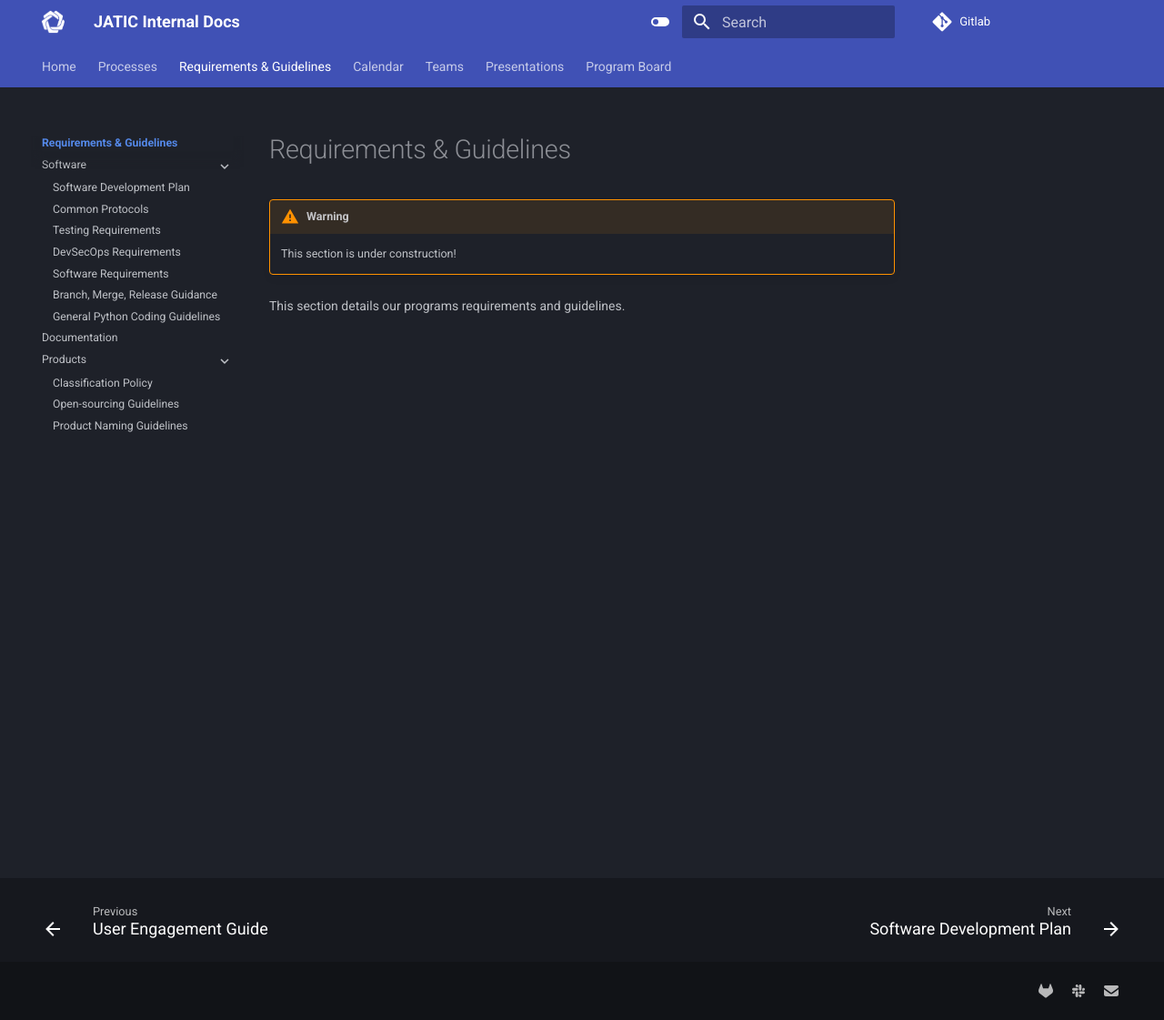
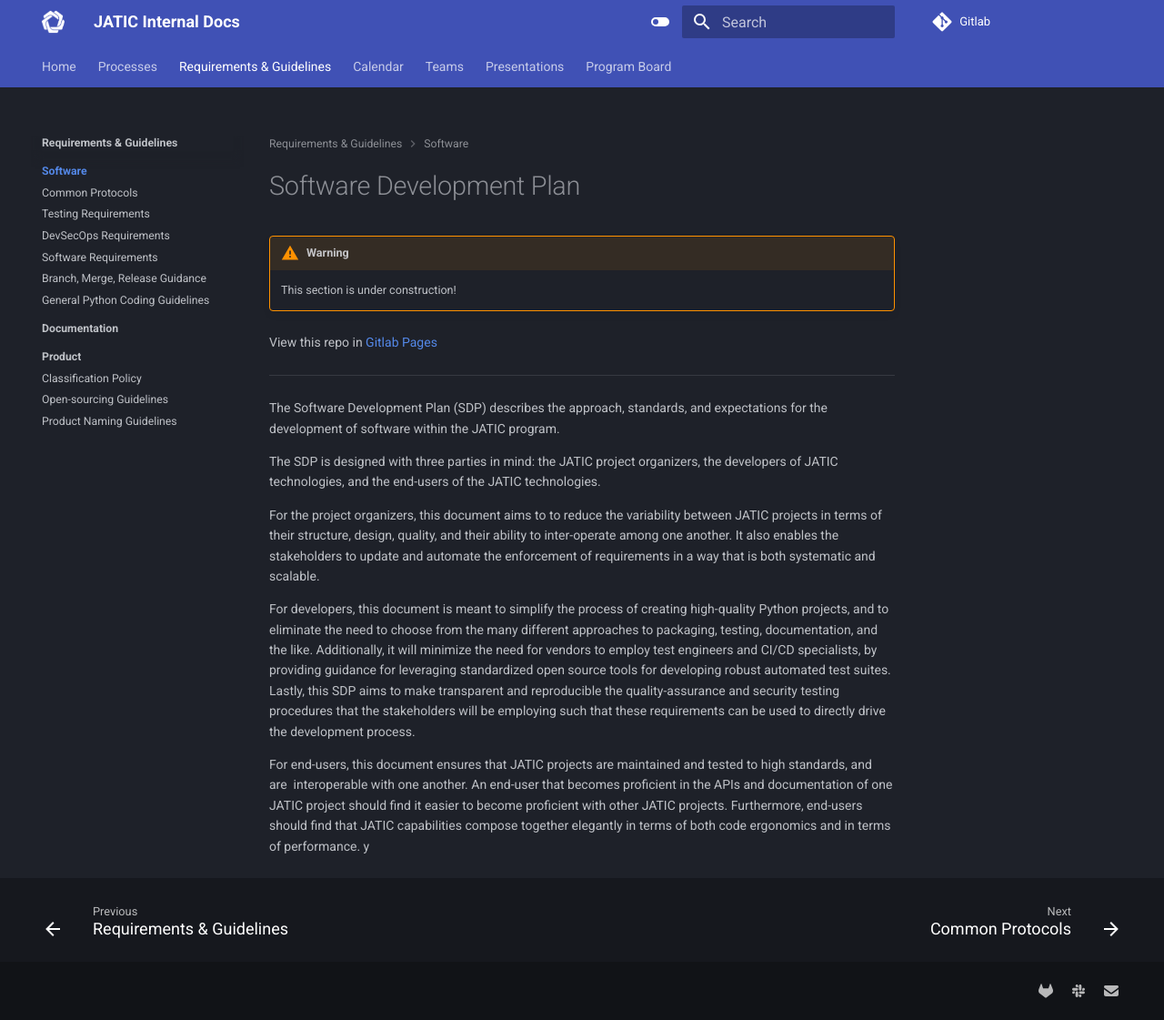
Before and after one commit to zheng0xd/JATIC-internal-docs, an MkDocs documentation site: the page built from docs/sdp/index.md, in a window 1280 px wide and 1121 px high. Shown: the whole window at 91% size. Built offline with MkDocs 1.6.1 and Material for MkDocs 9.7.7, drawn with Linux system fonts in a browser that asks for light colours.

Commit message:
shifting stuff around

```diff
--- a/docs/sdp/index.md
+++ b/docs/sdp/index.md
@@ -1,7 +1,20 @@
-# Requirements & Guidelines
+# Software Development Plan
 
 !!! warning
 
     This section is under construction!
 
-This section details our programs requirements and guidelines.
+View this repo in [Gitlab Pages](https://jatic.pages.jatic.net/docs/sdp)
+
+---
+
+The Software Development Plan (SDP) describes the approach, standards, and expectations for the development of software within the JATIC program.
+
+The SDP is designed with three parties in mind: the JATIC project organizers, the developers of JATIC technologies, and the end-users of the JATIC technologies.
+
+For the project organizers, this document aims to to reduce the variability between JATIC projects in terms of their structure, design, quality, and their ability to inter-operate among one another. It also enables the stakeholders to update and automate the enforcement of requirements in a way that is both systematic and scalable.
+
+For developers, this document is meant to simplify the process of creating high-quality Python projects, and to eliminate the need to choose from the many different approaches to packaging, testing, documentation, and the like. Additionally, it will minimize the need for vendors to employ test engineers and CI/CD specialists, by providing guidance for leveraging standardized open source tools for developing robust automated test suites. Lastly, this SDP aims to make transparent and reproducible the quality-assurance and security testing procedures that the stakeholders will be employing such that these requirements can be used to directly drive the development process.
+
+For end-users, this document ensures that JATIC projects are maintained and tested to high standards, and are  interoperable with one another. An end-user that becomes proficient in the APIs and documentation of one JATIC project should find it easier to become proficient with other JATIC projects. Furthermore, end-users should find that JATIC capabilities compose together elegantly in terms of both code ergonomics and in terms of performance.
+y
--- a/mkdocs.yml
+++ b/mkdocs.yml
@@ -13,6 +13,7 @@ theme:
     - navigation.instant
     - navigation.top
     - navigation.expand
+    - navigation.sections
     - navigation.path # this will only work on the Material for MkDocs insider's edition
   logo: assets/logo-white.png
   favicon: assets/logo-blue.png
@@ -92,13 +93,12 @@ nav:
       - 'Slack Usage': 'process/platforms/slack.md'
       - 'Gitlab Usage': 'process/platforms/gitlab.md'
     - 'Guides':
-      - process/guides/index.md # under construction!
       - 'Gitlab for Agile Software Development': 'process/guides/gitlab-agile.md'
       - 'User Engagement Guide': 'process/guides/user-engagement.md'
   - 'Requirements & Guidelines': # this name seems reasonable
-      - sdp/index.md
+      - requirements/index.md
       - 'Software':
-        - sdp/readme.md
+        - sdp/index.md
         - 'Common Protocols': 'sdp/protocols.md'
         - 'Testing Requirements': 'sdp/testing-plan.md'
         - 'DevSecOps Requirements': 'sdp/devsecops.md'
@@ -106,12 +106,12 @@ nav:
         - 'Branch, Merge, Release Guidance': 'sdp/branch-merge-release.md'
         - 'General Python Coding Guidelines': 'sdp/coding-guidelines.md'
       - 'Documentation':
-        - docs/index.md
-      - 'Products':
-        - product-reqs/index.md
-        - 'Classification Policy': 'product-reqs/classification.md'
-        - 'Open-sourcing Guidelines': 'product-reqs/open-source.md'
-        - 'Product Naming Guidelines': 'product-reqs/naming.md'
+        - requirements/documentation/index.md
+      - 'Product':
+        - requirements/product/index.md
+        - 'Classification Policy': 'requirements/product/classification.md'
+        - 'Open-sourcing Guidelines': 'requirements/product/open-source.md'
+        - 'Product Naming Guidelines': 'requirements/product/naming.md'
   - 'Calendar':
     - 'Increment 3 (11 OCT 23 - 30 JAN 24)': 'calendar/inc3.md'
     - 'Increment 4 (31 JAN 24 - 23 APR 24)': 'calendar/inc4.md'
```
Also changed, not shown: docs/index.md (+1 -1 lines), docs/process/guides/index.md (deleted, +0 -1 lines), docs/requirements/documentation/index.md (renamed from docs/docs/index.md, +2 -2 lines), docs/requirements/index.md (added, +7 -0 lines), docs/sdp/readme.md (deleted, +0 -20 lines), docs/requirements/product/classification.md (renamed from docs/product-reqs/classification.md), docs/requirements/product/index.md (renamed from docs/product-reqs/index.md), docs/requirements/product/naming.md (renamed from docs/product-reqs/naming.md), docs/requirements/product/open-source.md (renamed from docs/product-reqs/open-source.md).
